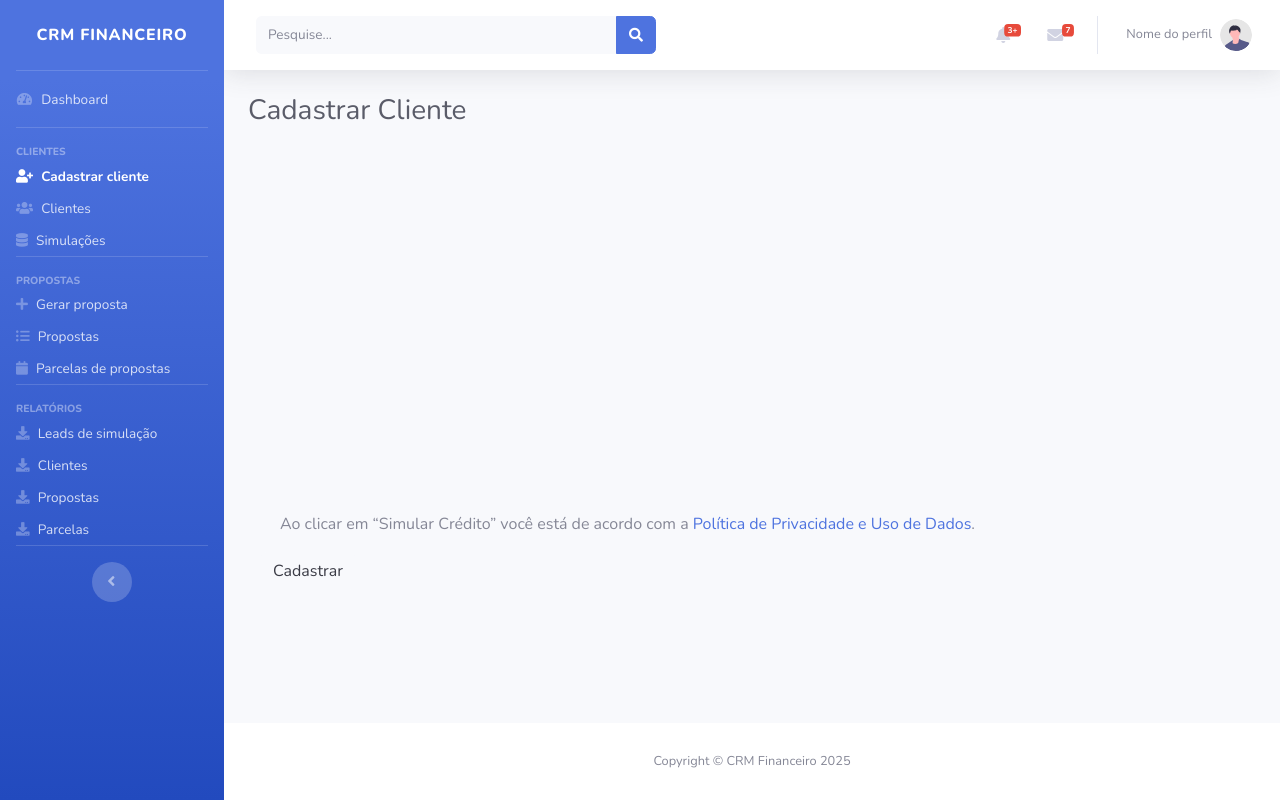
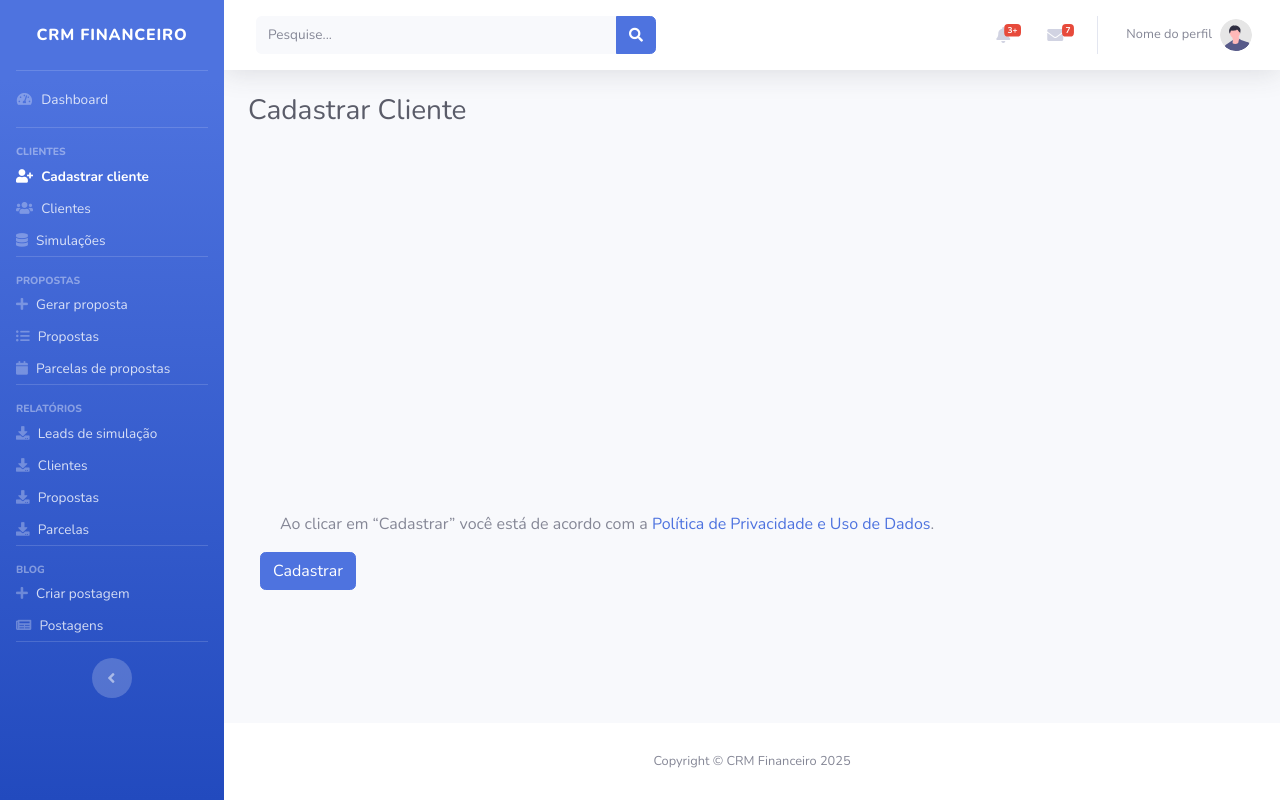
Before and after one commit to paulootaviodev/CRM_Financeiro, a Django app: template templates/crm_financeiro/register_customer.html in a window 1280 px wide. Run offline with Django 5.2, Linux system fonts and the light colour scheme; the template is opened without the code that fills it, so the values that code supplies are empty; some libraries are stand-ins or nearby versions.

Commit message:
Add Blog section to CRM

```diff
--- a/templates/crm_financeiro/_partials/base.html
+++ b/templates/crm_financeiro/_partials/base.html
@@ -142,6 +142,28 @@
                 <a class="nav-link pt-1 pb-1" href="#">
                     <i class="fa fa-download" aria-hidden="true"></i>
                     <span>Parcelas</span></a>
+            </li>
+
+            <!-- Divider -->
+            <hr class="sidebar-divider d-none d-md-block">
+
+            <!-- Heading -->
+            <div class="sidebar-heading">
+                Blog
+            </div>
+
+            <!-- Nav Item -->
+            <li class="nav-item {% block add_blog_post_active %}{% endblock %}">
+                <a class="nav-link pt-1 pb-1" href="#">
+                    <i class="fa fa-plus" aria-hidden="true"></i>
+                    <span>Criar postagem</span></a>
+            </li>
+
+            <!-- Nav Item -->
+            <li class="nav-item {% block blog_posts_active %}{% endblock %}">
+                <a class="nav-link pt-1 pb-1" href="#">
+                    <i class="fa fa-newspaper" aria-hidden="true"></i>
+                    <span>Postagens</span></a>
             </li>
 
             <!-- Divider -->
--- a/templates/crm_financeiro/register_customer.html
+++ b/templates/crm_financeiro/register_customer.html
@@ -83,12 +83,12 @@
 
                         <div class="form-field-container form-check">
                             {{ client_form.privacy_policy }}
-                            <label for="privacy-policy" class="form-check-label">Ao clicar em “Simular Crédito” você está de acordo com a
+                            <label for="privacy-policy" class="form-check-label">Ao clicar em “Cadastrar” você está de acordo com a
                                 <a href="#" target="_blank" class="link-light link-offset-2 link-underline-opacity-25 link-underline-opacity-100-hover">Política de Privacidade e Uso de Dados</a>.</label>
                             <span class="error-message" id="privacy_policy-error"></span>
                         </div>
 
-                        <button type="submit" id="submit-form-btn" class="btn btn-light mt-3">Cadastrar</button>
+                        <button type="submit" id="submit-form-btn" class="btn btn-primary mt-3 mb-3">Cadastrar</button>
                     </form>
                 </div>
             </div>
```
